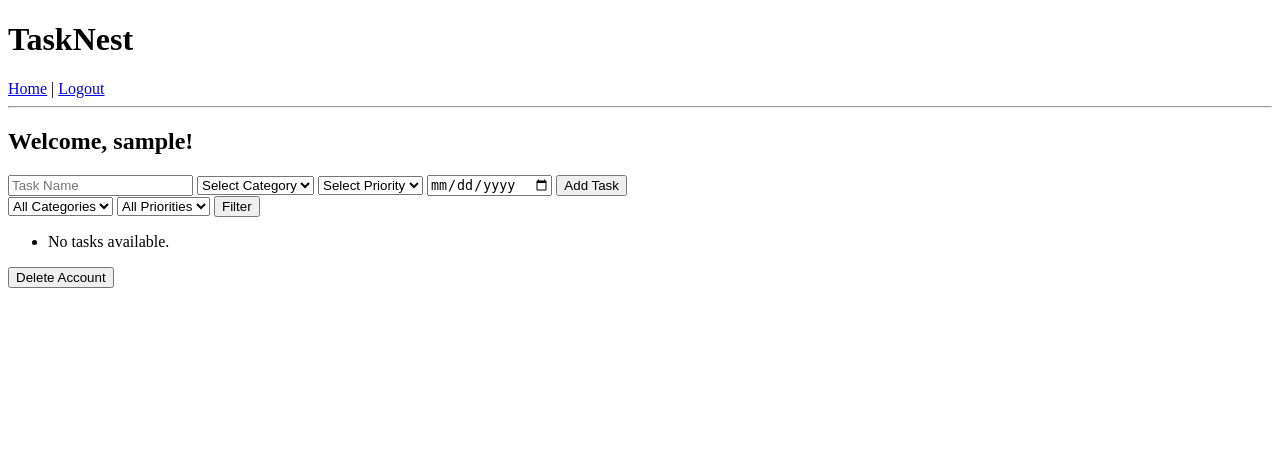
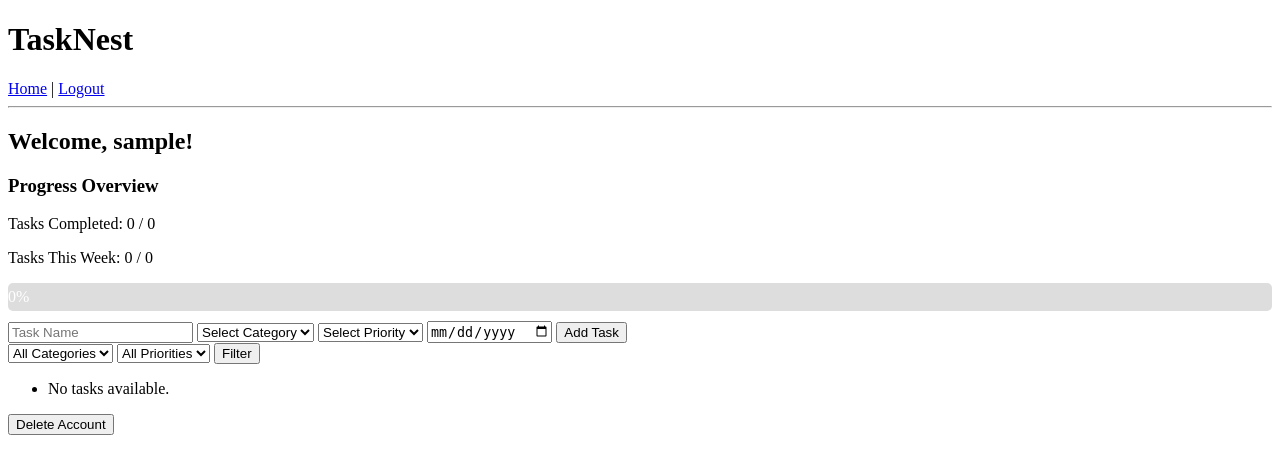
Before and after one commit to DAgotdatdough/tasknest, a Flask app: page / in a window 1280 px wide. Shown: the top 474 px of the page. Run offline with Flask 3, Linux system fonts and the light colour scheme; the visitor is signed in with stand-in values (Sample User, id 1); data that the repository does not hold is empty.

Commit message:
Added progress tracking with a visual progress bar

```diff
--- a/app.py
+++ b/app.py
@@ -1,4 +1,4 @@
-from flask import Flask, render_template, redirect, url_for, flash, request
+from flask import Flask, render_template, redirect, url_for, flash, request, flash
 from flask_sqlalchemy import SQLAlchemy
 from flask_login import LoginManager, login_user, logout_user, login_required, current_user
 from flask_mail import Mail, Message
@@ -6,6 +6,7 @@ from flask_migrate import Migrate
 from models import db, User, Task
 from forms import RegistrationForm, LoginForm, ForgotPasswordForm, ResetPasswordForm, TaskForm
 from config import Config
+from datetime import datetime, timedelta
 
 # Flask app initialization
 app = Flask(__name__)
@@ -31,32 +32,29 @@ def load_user(user_id):
 with app.app_context():
     db.create_all()
 
-@app.route("/", methods=["GET"])
+@app.route('/')
 @login_required
 def home():
-    category = request.args.get('category')
-    priority = request.args.get('priority')
+    # Fetch all tasks for the current user
+    tasks = Task.query.filter_by(user_id=current_user.id).all()
 
-    # Start with a query for all tasks for the current user
-    query = Task.query.filter_by(user_id=current_user.id)
+    # Calculate total tasks and completed tasks
+    total_tasks = len(tasks)
+    completed_tasks = sum(1 for task in tasks if task.completed)
 
-    # Apply category filter if a category is selected
-    if category:
-        query = query.filter(Task.category == category)
+    # Calculate progress percentage
+    progress = int((completed_tasks / total_tasks) * 100) if total_tasks > 0 else 0
 
-    # Apply priority filter if a priority is selected
-    if priority:
-        query = query.filter(Task.priority == priority)
+    # Filter tasks for the current week
+    start_of_week = datetime.now() - timedelta(days=datetime.now().weekday())
+    tasks_this_week = [task for task in tasks if task.due_date and datetime.strptime(task.due_date, '%Y-%m-%d') >= start_of_week]
 
-    # Fetch filtered tasks
-    tasks = query.all()
+    total_week_tasks = len(tasks_this_week)
+    completed_week_tasks = sum(1 for task in tasks_this_week if task.completed)
 
-    # Define available categories and priorities for filtering dropdowns
-    categories = ['Work', 'Personal', 'Urgent']
-    priorities = ['Low', 'Medium', 'High']
-
-    return render_template("home.html", tasks=tasks, categories=categories, priorities=priorities)
-
+    return render_template('home.html', tasks=tasks, progress=progress,
+                           total_tasks=total_tasks, completed_tasks=completed_tasks,
+                           total_week_tasks=total_week_tasks, completed_week_tasks=completed_week_tasks)
 
 @app.route('/register', methods=['GET', 'POST'])
 def register():
--- a/templates/home.html
+++ b/templates/home.html
@@ -1,6 +1,19 @@
 {% extends "base.html" %}
 {% block content %}
     <h2>Welcome, {{ current_user.username }}!</h2>
+
+    <!-- Progress Tracking -->
+    <h3>Progress Overview</h3>
+    <p>Tasks Completed: {{ completed_tasks }} / {{ total_tasks }}</p>
+    <p>Tasks This Week: {{ completed_week_tasks }} / {{ total_week_tasks }}</p>
+
+    <!-- Progress Bar -->
+    <div style="width: 100%; background-color: #ddd; border-radius: 5px; margin: 10px 0;">
+        <div style="width: {{ progress }}%; background-color: #4caf50; color: white; text-align: center;
+                    padding: 5px 0; border-radius: 5px;">
+            {{ progress }}%
+        </div>
+    </div>
 
     <!-- Add Task Form -->
     <form method="POST" action="{{ url_for('add_task') }}">
@@ -21,8 +34,6 @@
         <button type="submit">Add Task</button>
     </form>
 
-
-    <!-- Filters -->
     <!-- Filter Form -->
     <form method="GET" action="{{ url_for('home') }}">
         <select name="category">
@@ -41,7 +52,6 @@
 
         <button type="submit">Filter</button>
     </form>
-
 
     <!-- Task List -->
     <ul>
@@ -66,7 +76,6 @@
         {% endif %}
     </ul>
 
-
     <!-- Delete Account -->
     <form method="POST" action="{{ url_for('delete_account') }}">
         <button type="submit" class="btn btn-danger">Delete Account</button>
```
Lines whose indentation alone changed are shown as unchanged.
